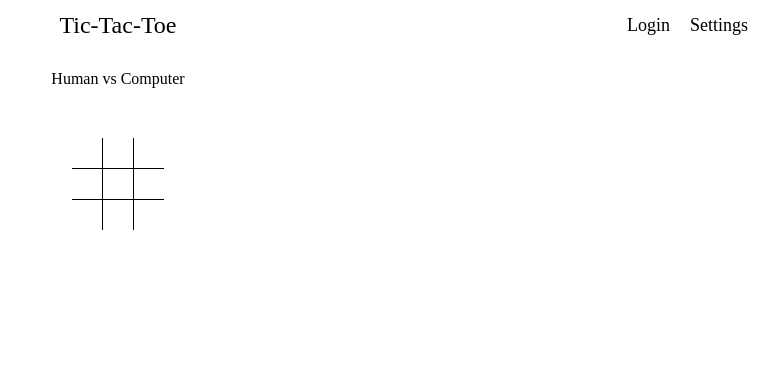
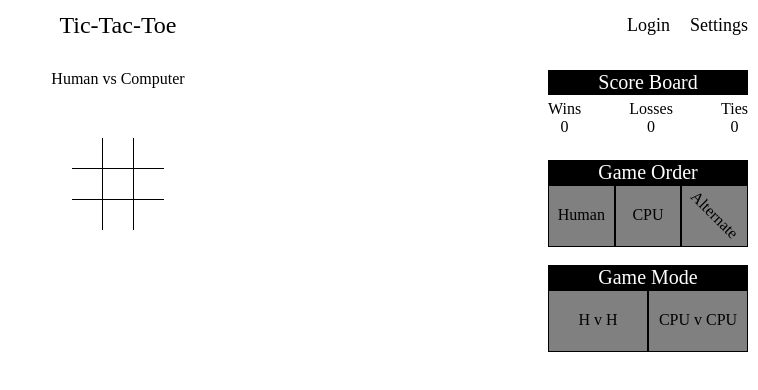
Before and after one commit to dwayne314/react-basics, a React app: page / in a window 1280 px wide. Shown: the whole page, without its empty margins (522-1280 px from the left). Built offline with nearby package versions, Linux system fonts and the light colour scheme.

Commit message:
Implemented Redux for app state storage and accompanying tests / Added The Scoreboard UI element

```diff
--- a/package.json
+++ b/package.json
@@ -14,8 +14,10 @@
     "@testing-library/user-event": "^7.2.1",
     "react": "^16.12.0",
     "react-dom": "^16.12.0",
+    "react-redux": "^7.2.0",
     "react-router-dom": "^5.1.2",
-    "react-scripts": "3.3.1"
+    "react-scripts": "3.3.1",
+    "redux": "^4.0.5"
   },
   "scripts": {
     "start": "react-scripts start",
--- a/src/components/App/App.js
+++ b/src/components/App/App.js
@@ -1,18 +1,23 @@
 import React from 'react';
 import { Route } from 'react-router-dom';
+import { Provider } from 'react-redux';
 import Header from '../Header/Header';
 import Home from '../Home/Home';
 import Login from '../Login/Login';
 import Settings from '../Settings/Settings';
+import { store } from '../../redux/store/store';
+
 
 const App = () => {
 	return (
+		<Provider store={store}>
 			<div className="app">
 				<Header />
 				<Route exact path="/" component={Home}></Route>
 				<Route exact path="/login" component={Login}></Route>
 				<Route exact path="/settings" component={Settings}></Route>
 			</div>
+		</Provider>
 	);
 };
 
--- a/src/components/Game/Game.js
+++ b/src/components/Game/Game.js
@@ -1,4 +1,6 @@
 import React, { useState, useEffect, useRef, useCallback } from 'react';
+import { useDispatch } from 'react-redux';
+import { createGameOver } from '../../redux/actions/actions';
 import Position from '../Position/Position';
 
 // Utilities
@@ -24,6 +26,8 @@ const Game = (props) => {
 	const [isGameOver, setGameOver] = useState(false);
 	const userIconRef = useRef(firstMove === 'human' ? 'X' : 'O');
 
+	const dispatch = useDispatch();
+
 	const makeMove = useCallback((location) => {
 		setCurrentPlayer(currentPlayer => {
 			return (currentPlayer === 'X') ? 'O' : 'X';
@@ -36,12 +40,15 @@ const Game = (props) => {
 		if (gameTerminated && gameTerminated.winner) {
 			setGameOver(gameTerminated);
 			alert(gameTerminated.winner);
+
+			dispatch(createGameOver(gameTerminated.winner));
 		}
 		else if (gameTerminated && !gameTerminated.winner) {
 			setGameOver(gameTerminated);
 			alert('its a tie');
+			dispatch(createGameOver());
 		}
-	}, [board, currentPlayer]);
+	}, [board, currentPlayer, dispatch]);
 
 	const onClick = (id) => {
 		if (!isComputerMove && !isGameOver) {
--- a/src/components/Home/Home.css
+++ b/src/components/Home/Home.css
@@ -1,4 +1,88 @@
+.home-container {
+	position: relative;
+	width: 100%;
+}
+
 .home-title {
 	text-align: center;
 	margin-bottom: 50px;
 }
+
+/* Update this on shrink below a certain width*/
+.side-menu-container {
+	position: absolute;
+	right: 0;
+	top: 0;
+	width: 200px;
+	padding-right: 10px;
+}
+.side-menu-section {
+	margin-bottom: 20px;
+}
+
+
+.side-menu-title {
+	width: 100%;
+	height: 25px;
+	text-align: center;
+
+
+	font-size: 20px;
+	line-height: 25px;
+	background-color: black;
+	color: white;
+	margin: auto;
+}
+
+.scoreboard-container {
+	display: flex;
+	justify-content: space-between;
+	flex-direction: row;
+	height: 40px;
+    padding-top: 5px;
+}
+
+.scoreboard-score {
+	text-align: center;
+}
+
+.settings-box-container {
+	height: 60px;
+	display: flex;
+	justify-content: space-between;
+	width: 100%;
+
+}
+
+.settings-box-section {
+	height: 100%;
+	width: 100%;
+	background-color: grey;
+	border: 1px solid black;
+	position: relative;
+	text-align: center;
+
+}
+
+.settings-box-text {
+	cursor: pointer;
+	position: absolute;
+	top: 20px;
+	width: 100%;
+}
+
+.angled-text {
+	transform: rotate(45deg);
+}
+
+@media screen and (max-width: 700px) {
+	.side-menu-container {
+		position: relative;
+		width: 100%;
+		padding: 0px;
+	}
+	.scoreboard-container {
+		justify-content: space-around;
+
+	}
+}
--- a/src/components/Home/Home.js
+++ b/src/components/Home/Home.js
@@ -1,16 +1,93 @@
 import React from 'react';
+import { useSelector } from 'react-redux';
+
+import { getWins, getLosses, getTies } from '../../redux/selectors/selectors';
 import Game from '../Game/Game';
 
 // Styles
 import './Home.css';
 
 const Home = () => {
+
+	const wins = useSelector(getWins)
+	const losses = useSelector(getLosses)
+	const ties = useSelector(getTies)
 	return (
 		<div className="home-container">
 			<div data-testid="home-title" className="home-title">
 				Human vs Computer
 			</div>
 			<Game mode={0} />
+			<div className="side-menu-container">
+				<div className="side-menu-section">
+					<div className="side-menu-title">Score Board</div>
+					<div className="scoreboard-container">
+
+						<div className="scoreboard-section">
+							<div className="scoreboard-title">
+								Wins
+							</div>
+							<div data-testid="win-counter" className="scoreboard-score">
+								{ wins }
+							</div>
+						</div>
+
+						<div className="scoreboard-section">
+							<div className="scoreboard-title">
+								Losses
+							</div>
+							<div data-testid="loss-counter" className="scoreboard-score">
+								{ losses }
+							</div>
+						</div>
+						<div className="scoreboard-section">
+							<div className="scoreboard-title">
+								Ties
+							</div>
+							<div data-testid="tie-counter" className="scoreboard-score">
+								{ ties }
+							</div>
+						</div>
+					</div>
+				</div>
+				<div className="side-menu-section">
+					<div className="side-menu-title">Game Order</div>
+					<div className="settings-box-container">
+						<div className="settings-box-section">
+							<div className="settings-box-text">
+								Human
+							</div>
+						</div>
+						<div className="settings-box-section">
+							<div className="settings-box-text">
+								CPU
+							</div>
+						</div>
+						<div className="settings-box-section">
+							<div className="settings-box-text angled-text">
+								Alternate
+							</div>
+						</div>
+
+					</div>
+				</div>
+				<div className="side-menu-section">
+					<div className="side-menu-title">Game Mode</div>
+					<div className="settings-box-container">
+						<div className="settings-box-section">
+							<div className="settings-box-text">
+								H v H
+							</div>
+						</div>
+						<div className="settings-box-section">
+							<div className="settings-box-text">
+								CPU v CPU
+							</div>
+						</div>
+					</div>
+				</div>
+
+			</div>
 		</div>
 	);
 };
--- a/src/index.css
+++ b/src/index.css
@@ -28,7 +28,7 @@ a {
 	--header-height: 50px;
 
 	/* Game */
-	--game-container-height: 500px;
+	--game-container-height: 200px;
 
 
 }
--- /dev/null
+++ b/src/redux/actions/actions.js
@@ -0,0 +1,24 @@
+export const GAME_OVER = 'GAME_OVER';
+
+
+export const createGameOver = (userIcon) => {
+	let isWin;
+
+	if (userIcon === 'X') {
+		isWin = 1
+	}
+	else if (userIcon === 'O') {
+		isWin = -1
+	}
+	else {
+		isWin = 0
+	}
+
+	return {
+		type: GAME_OVER,
+		payload: {
+			status: isWin
+		}
+
+	}
+}
--- /dev/null
+++ b/src/redux/reducers/rootReducer.js
@@ -0,0 +1,19 @@
+import { GAME_OVER } from '../actions/actions';
+
+
+const initialState = {
+	games: []
+}
+
+export const rootReducer = (state=initialState, action) => {
+	switch (action.type) {
+		case GAME_OVER:
+			const { status } = action.payload;
+			return {
+				...state,
+				games: [...state.games, status]
+			}
+		default:
+			return state
+	}
+}
--- /dev/null
+++ b/src/redux/selectors/selectors.js
@@ -0,0 +1,20 @@
+export const getWins = (state) => {
+	return state.games.reduce((wins, newGame) => {
+		const addGame = (newGame === 1) ? 1 : 0
+		return wins + addGame
+	}, 0)
+};
+
+export const getLosses = (state) => {
+	return state.games.reduce((losses, newGame) => {
+		const addGame = (newGame === -1) ? 1 : 0
+		return losses + addGame
+	}, 0)
+};
+
+export const getTies = (state) => {
+	return state.games.reduce((ties, newGame) => {
+		const addGame = (newGame === 0) ? 1 : 0
+		return ties + addGame
+	}, 0)
+};
--- /dev/null
+++ b/src/redux/store/store.js
@@ -0,0 +1,4 @@
+import { createStore } from 'redux';
+import { rootReducer } from '../reducers/rootReducer'
+
+export const store = createStore(rootReducer);
```
Also changed, not shown: src/components/Game/Game.test.js (+11 -7 lines), src/components/Home/Home.test.js (+125 -2 lines), src/test-utils.js (+9 -0 lines), 1 other file. Lines whose indentation alone changed are shown as unchanged.
